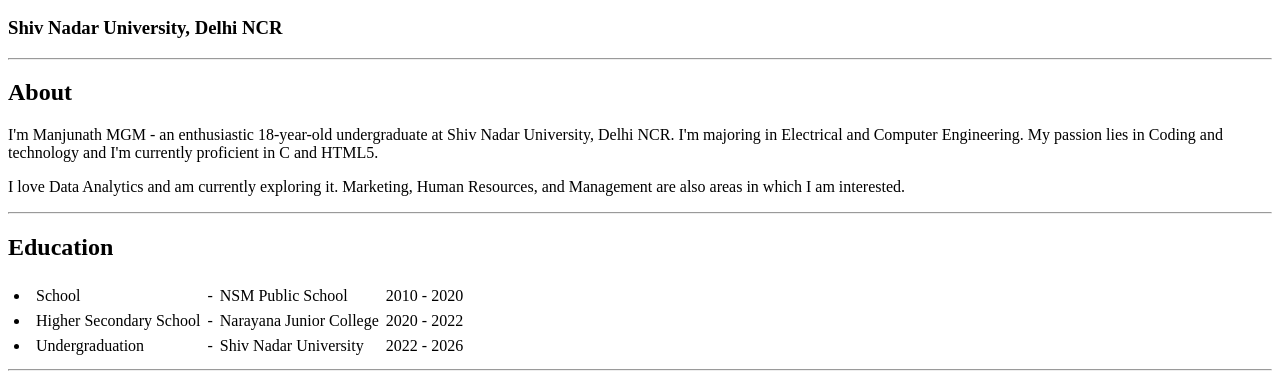
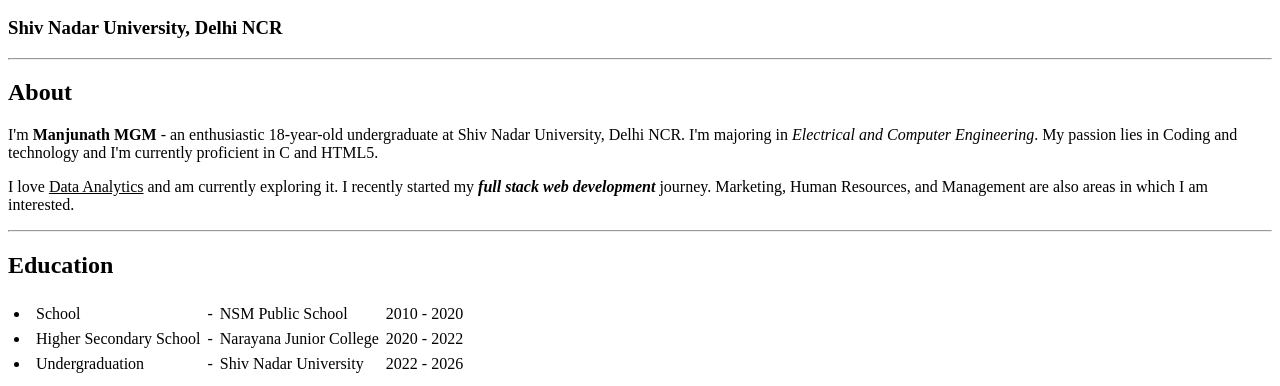
Before and after one commit to ManjunathMGM/Portfolio-Project, a plain HTML site: page index.html in a window 1280 px wide. Shown: the part 322-708 px from the top of the page. Drawn offline with Linux system fonts and the light colour scheme.

Commit message:
Update index.html

```diff
--- a/index.html
+++ b/index.html
@@ -15,10 +15,11 @@
     <h3>Shiv Nadar University, Delhi NCR</h3>
     <hr>
     <h2>About</h2>
-    <p>I'm Manjunath MGM - an enthusiastic 18-year-old undergraduate at Shiv Nadar University, Delhi NCR. I'm majoring
-        in Electrical and Computer Engineering.
+    <p>I'm <b>Manjunath MGM</b> - an enthusiastic 18-year-old undergraduate at Shiv Nadar University, Delhi NCR. I'm majoring
+        in <i>Electrical and Computer Engineering</i>.
         My passion lies in Coding and technology and I'm currently proficient in C and HTML5.</p>
-    <p>I love Data Analytics and am currently exploring it.
+    <p>I love <u>Data Analytics</u> and am currently exploring it.
+        I recently started my <i><b> full stack web development </i></b> journey.
         Marketing, Human Resources, and Management are also areas in which I am interested.</p>
     <hr>
 
```
